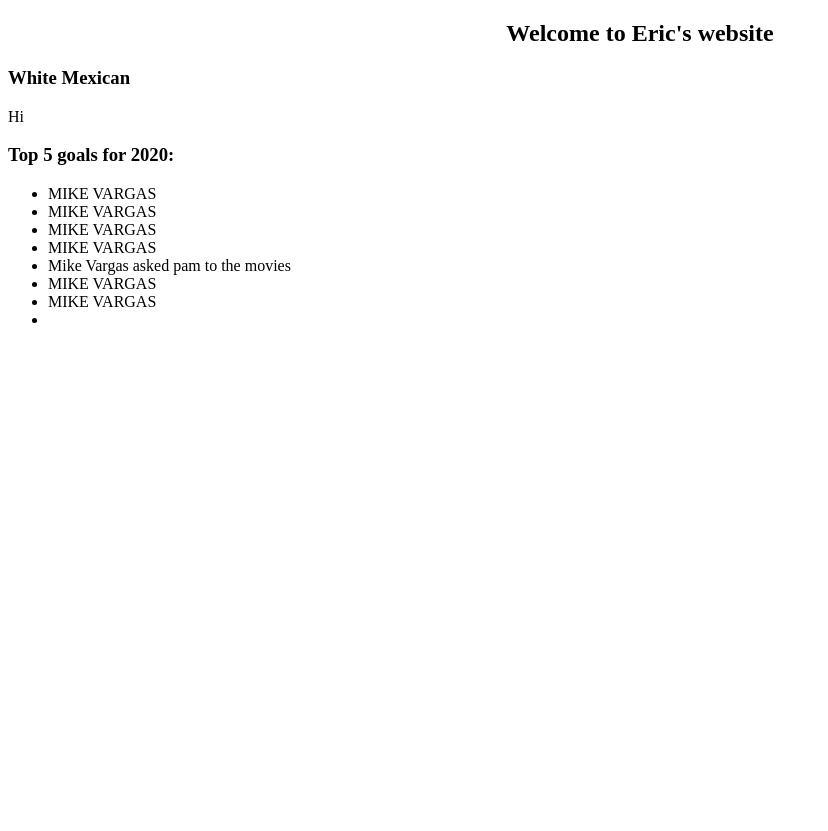
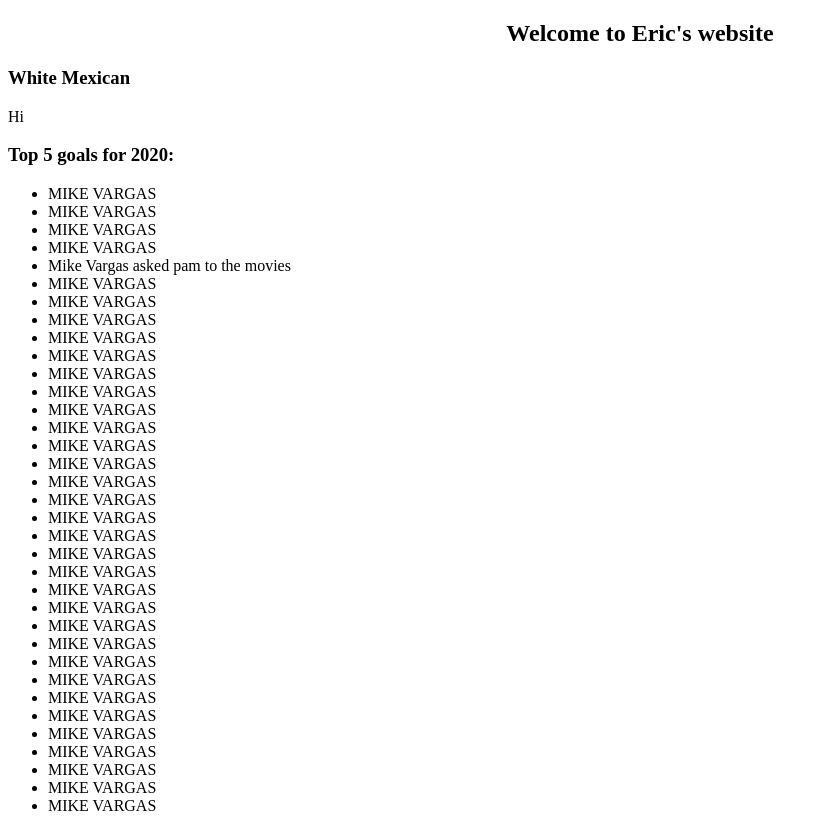
Before and after one commit to FutureTeens/FutureTeens.github.io, a plain HTML site: page Erick/index.html in a window 1280 px wide. Shown: the whole page, without its empty margins (0-828 px from the left). Before the commit the page ends 800 px from the top, so only its background shows below. Drawn offline with Linux system fonts and the light colour scheme.

Commit message:
Update index.html

```diff
--- a/Erick/index.html
+++ b/Erick/index.html
@@ -19,7 +19,35 @@
 	  			<li> Mike Vargas asked pam to the movies </li>
 				<li> MIKE VARGAS </li>
 				<li> MIKE VARGAS </li>
-				<li>
+				<li> MIKE VARGAS </li>
+				<li> MIKE VARGAS </li>
+				<li> MIKE VARGAS </li>
+				<li> MIKE VARGAS </li>
+				<li> MIKE VARGAS </li>
+				<li> MIKE VARGAS </li>
+				<li> MIKE VARGAS </li>
+				<li> MIKE VARGAS </li>
+				<li> MIKE VARGAS </li>
+				<li> MIKE VARGAS </li>
+				<li> MIKE VARGAS </li>
+				<li> MIKE VARGAS </li>
+				<li> MIKE VARGAS </li>
+				<li> MIKE VARGAS </li>
+				<li> MIKE VARGAS </li>
+				<li> MIKE VARGAS </li>
+				<li> MIKE VARGAS </li>
+				<li> MIKE VARGAS </li>
+				<li> MIKE VARGAS </li>
+				<li> MIKE VARGAS </li>
+				<li> MIKE VARGAS </li>
+				<li> MIKE VARGAS </li>
+				<li> MIKE VARGAS </li>
+				<li> MIKE VARGAS </li>
+				<li> MIKE VARGAS </li>
+				<li> MIKE VARGAS </li>
+				<li> MIKE VARGAS </li>
+				<li> MIKE VARGAS </li>
+
 			</ul>
 		</div>
 	</body>
```
